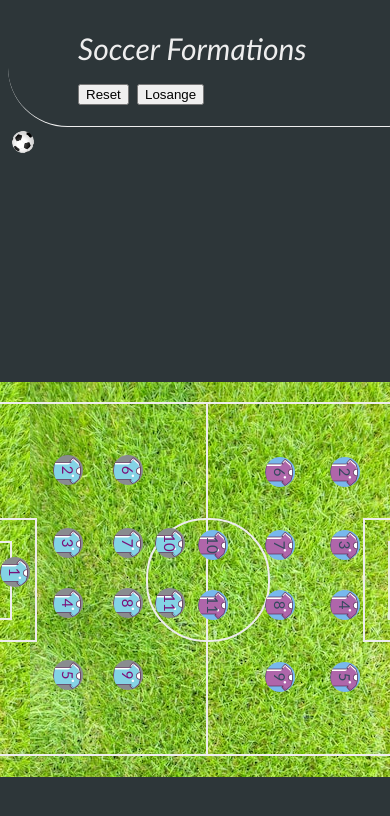
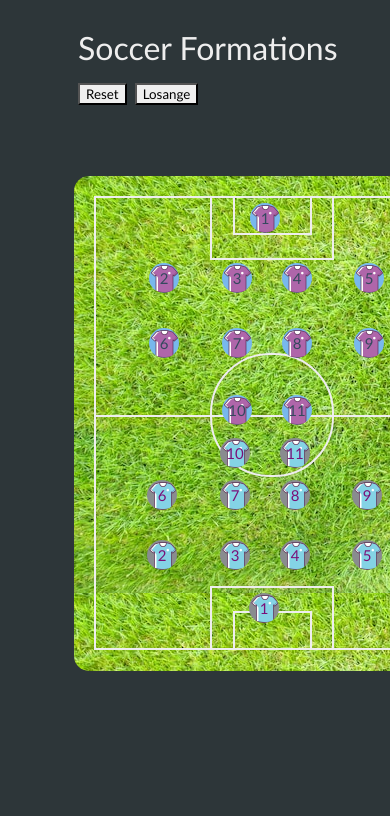
Before and after one commit to Aurore-Grimault/foot_4_4_2, a plain HTML site: page index.html in a window 390 px wide. Shown: the top 816 px of the page. Drawn offline with Linux system fonts and the light colour scheme.

Commit message:
commit 0.1

```diff
--- a/index.html
+++ b/index.html
@@ -14,7 +14,7 @@
     <body>
 
         <header>
-            <i style="font-size: 30px;">Soccer Formations</i>
+           Soccer Formations
 
             <nav>
 
@@ -30,9 +30,7 @@
             </nav>
         </header>
 
-        <section>
-            <img src="football-no-background.png" class="ball">
-        </section>
+
 
         <main>
             <div class="pitch">
@@ -78,6 +76,9 @@
 
             </div>
 
+            <section>
+                <img src="football-no-background.png" class="ball">
+             </section>
         <main>
         <script src="main.js"></script>
     </body>
--- a/reset.css
+++ b/reset.css
@@ -3,7 +3,7 @@
 	width: 30px;
 	height: 30px;
 	border-radius: 15px;
-	background-color: #cd5151;
+	background-color: #d467bd;
 	background-image: url('equipe_two.png');
 	color: #3e040f;
 	text-align: center;
--- a/style.css
+++ b/style.css
@@ -14,35 +14,13 @@ section{
 .ball{
     max-width: 30px;
 	margin: 10, auto;
-	animation: 3s linear 1s infinite alternate slidein;
+	-webkit-animation: 5s linear 0s infinite alternate slidein;
+	animation: 5s linear 0s infinite alternate slidein;
 	position: absolute;
-
 }
 
-@keyframes slidein{
-    0%{
-        transform: rotate(0deg);
-    }
-    100%{
-        transform: rotate(360deg);
-    }
-}
-
-@media screen and (max-width:600px) {
-	header {
-		position: center;
-	}
-
-	.pitch {
-	  position: center;
-	}
-
-	main {
-		transform: rotate(90deg);
-		margin: auto;
-		position: center;
-	}
-}
+@-webkit-keyframes slidein { from { margin-left:-20%; } to { margin-left:100%; }  }
+@keyframes slidein { from { margin-left:-20%; } to { margin-left:100%; }  }
 
 title {
     flex-wrap: wrap;
@@ -53,11 +31,35 @@ title {
 header {
 	width: 100%;
 	color: #eee;
-	border-bottom: 1px solid #eee;
-	border-radius: 10em;
 	font-size: 32px;
 	padding: 20px 70px;
 	position: center;
+}
+
+button{
+    appearance: auto;
+    writing-mode: horizontal-tb;
+    font-family:'Gill Sans', 'Gill Sans MT', Calibri, 'Trebuchet MS', sans-serif ;
+    text-rendering: auto;
+    color: -internal-light-dark(black, white);
+    letter-spacing: normal;
+    word-spacing: normal;
+    line-height: normal;
+    text-transform: none;
+    text-indent: 0px;
+    text-shadow: none;
+    display: inline-block;
+    text-align: center;
+    align-items: flex-start;
+    cursor:pointer;
+    box-sizing: border-box;
+    background-color: -internal-light-dark(rgb(239, 239, 239), rgb(59, 59, 59));
+    margin: 0em;
+    padding: 1px 6px;
+    border-width: 2px;
+    border-style: outset;
+    border-color: -internal-light-dark(rgb(118, 118, 118), rgb(133, 133, 133));
+    border-image: initial;
 }
 
 nav {
```
Also changed, not shown: losange.css (+12 -12 lines).
